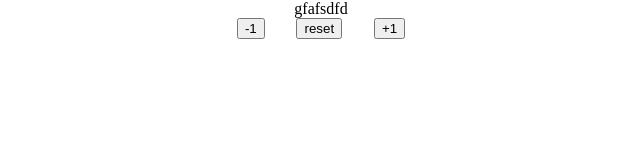
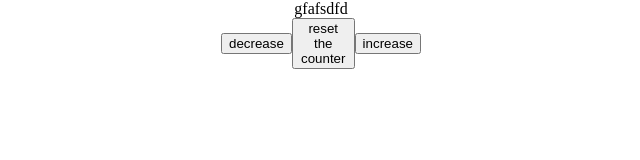
Before and after one commit to WeAsAn/counter, a plain HTML site: page index.html in a window 1280 px wide. Shown: the whole page, without its empty margins (319-959 px from the left). Drawn offline with Linux system fonts and the light colour scheme.

Commit message:
index file upfate

```diff
--- a/index.html
+++ b/index.html
@@ -9,9 +9,9 @@
 <body>
     <div><span class="counter">gfafsdfd</span></div>
     <div>
-        <button class="btn decrease">-1</button>
-        <button class="btn reset">reset</button>
-        <button class="btn in">+1</button>
+        <button class="btn decrease">decrease</button>
+        <button class="btn reset">reset the counter</button>
+        <button class="btn in">increase</button>
     </div>
     <script src="index.js"></script>
 </body>
```
